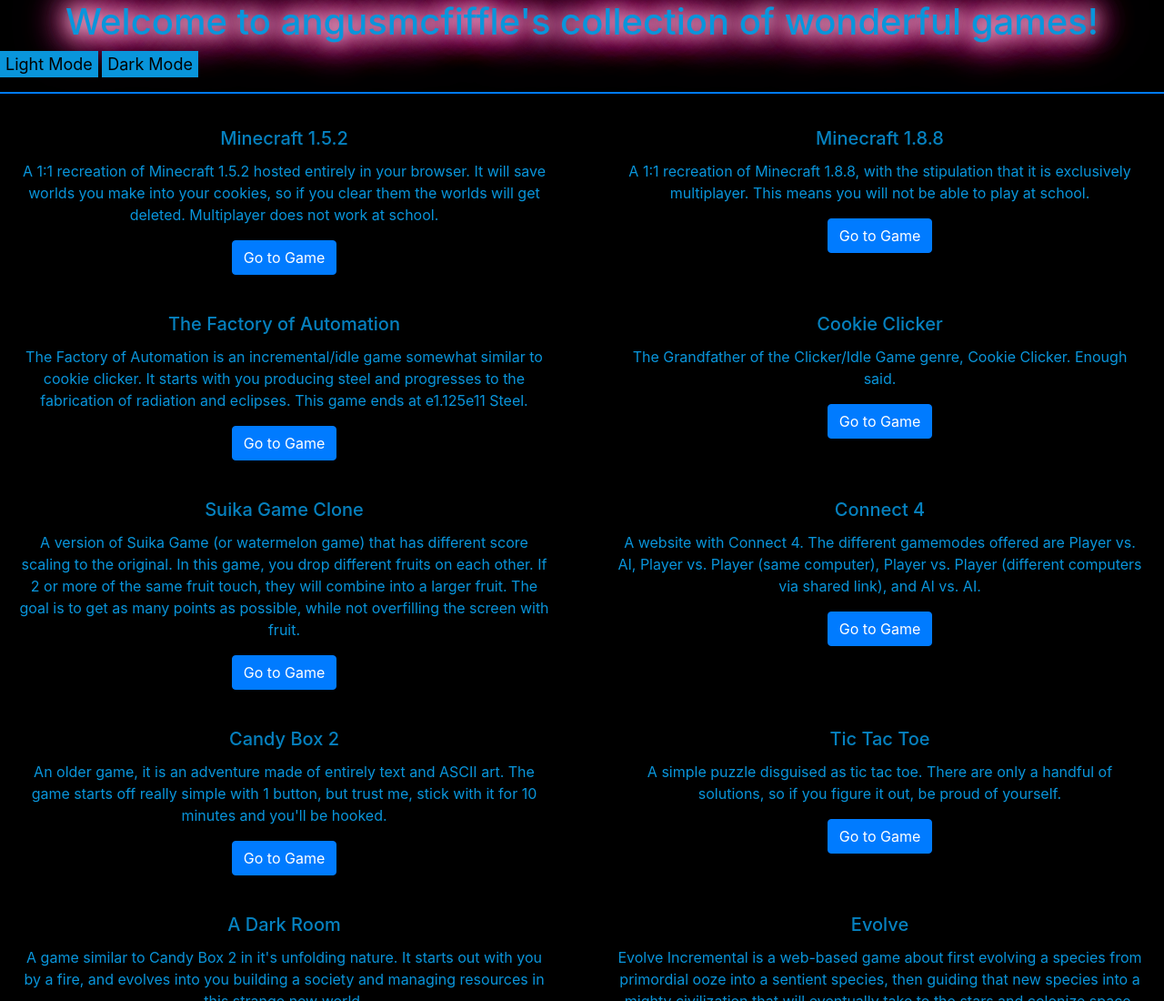
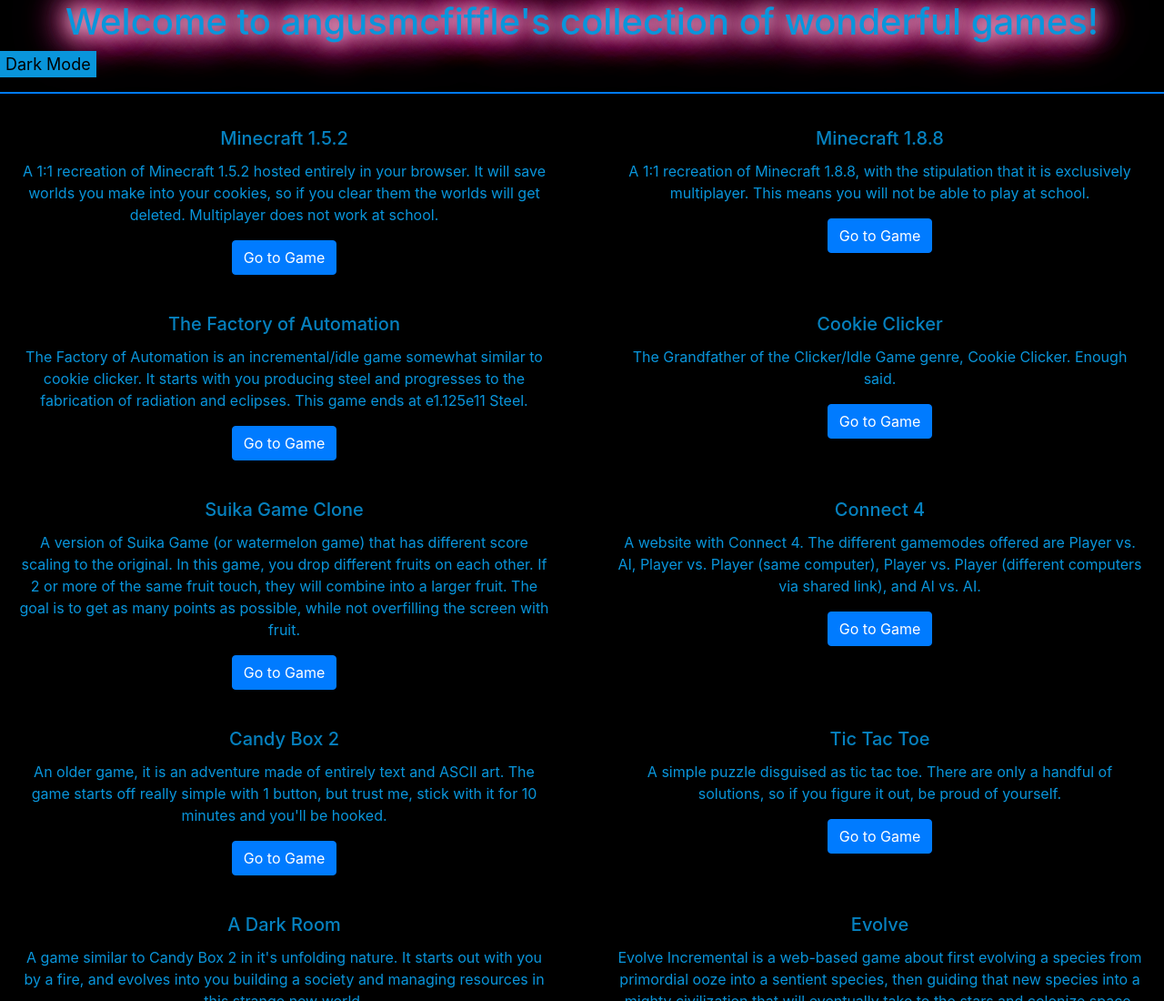
Before and after one commit to angusmcfiffle/angusmcfiffle.github.io, a plain HTML site: page index.html in a window 1280 px wide. Shown: the top 1100 px of the page at 91% size. Drawn offline with nearby package versions, Linux system fonts and the light colour scheme.

Commit message:
Update index.html

```diff
--- a/index.html
+++ b/index.html
@@ -15,7 +15,7 @@
 <link rel="stylesheet" href="https://cdn.jsdelivr.net/npm/bootstrap@4.3.1/dist/css/bootstrap.min.css" integrity="sha384-ggOyR0iXCbMQv3Xipma34MD+dH/1fQ784/j6cY/iJTQUOhcWr7x9JvoRxT2MZw1T" crossorigin="anonymous">
 <body>
     <h1 class="glow">Welcome to angusmcfiffle's collection of wonderful games!</h1>
-    <button class="button" type="button" onclick="lightMode()">Light Mode</button>
+   <!-- <button class="button" type="button" onclick="lightMode()">Light Mode</button> -->
     <button class="button" type="button" onclick="darkMode()">Dark Mode</button>
 
     <script>
```
